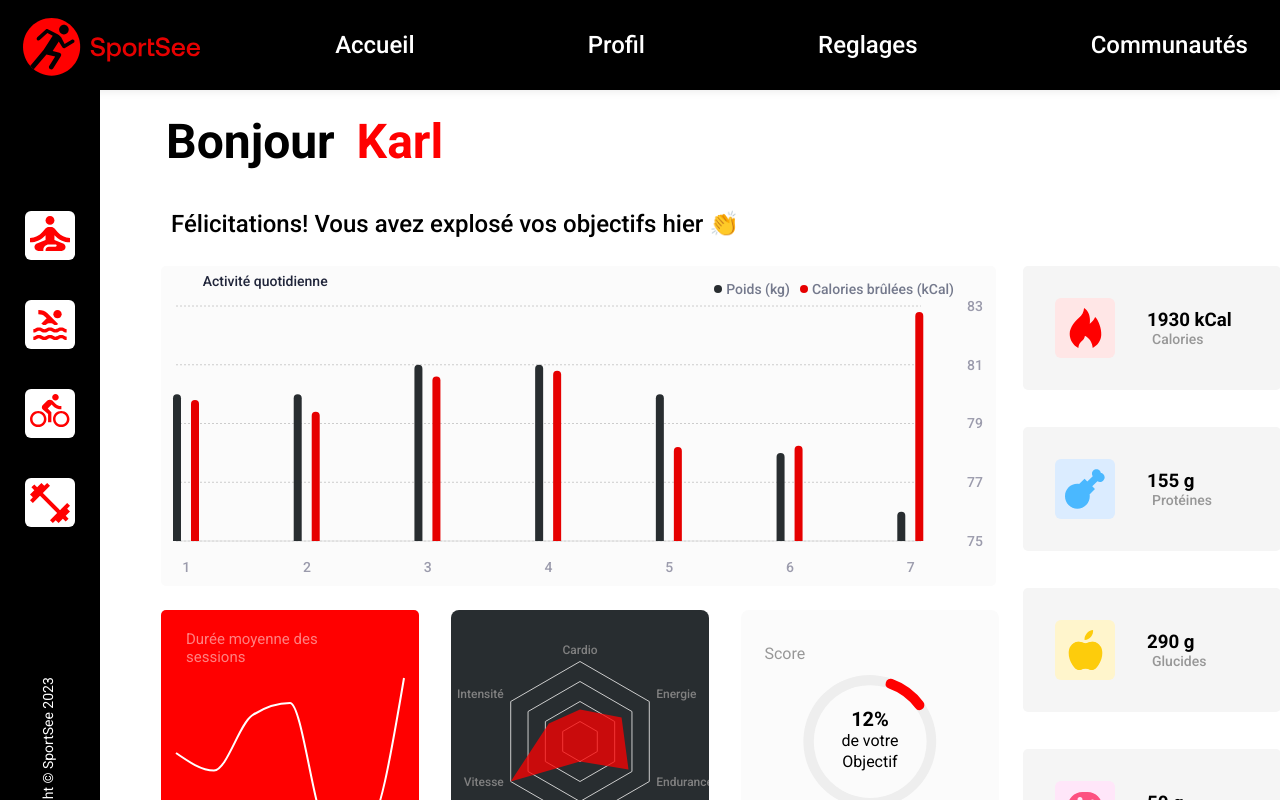
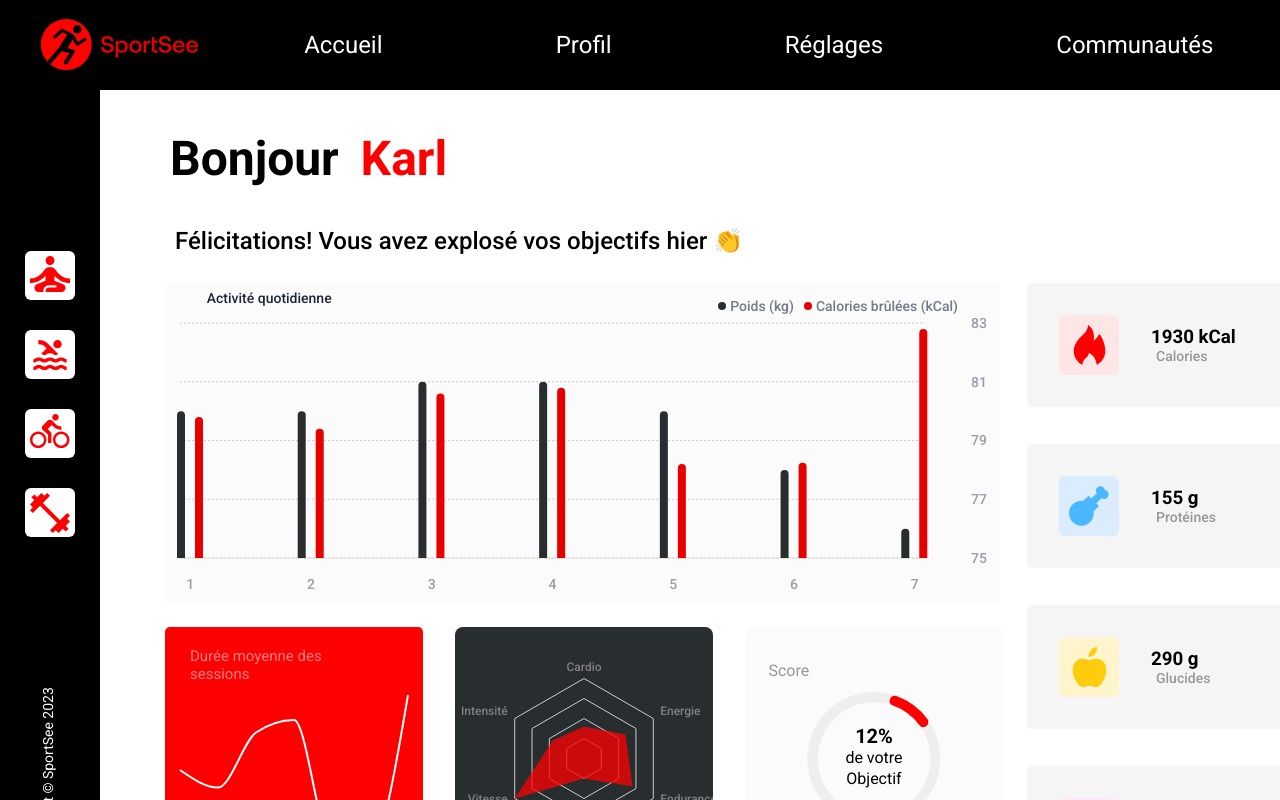
Before and after one commit to AllanDltr/Allan-Deltour-p12_sportsee, a React (Vite) app: page / in a window 1280 px wide. Shown: the top 800 px of the page. Built offline with nearby package versions, Linux system fonts and the light colour scheme.

Commit message:
Ajustements

```diff
--- a/src/App.css
+++ b/src/App.css
@@ -31,12 +31,10 @@ body {
     display: flex;
     flex-direction: column;
     height: 100%;
-    min-height: 90vw;
     background-color: white;
 }
 
 .app-content {
-    /* flex: 1 1; */
     display: flex;
     flex-direction: row;
 }
--- a/src/components/Nav.jsx
+++ b/src/components/Nav.jsx
@@ -1,33 +1,22 @@
 import React from 'react'
 import { NavLink } from 'react-router-dom'
 import '../styles/Nav.css'
-import logos from '../assets/logo.svg'
+import logo from '../assets/logo.svg'
 
 const Nav = () => {
-    const logo = <img src={logos} alt="Logo Sportsee" />
+    return (
+    <div className="navbar__h">
+        <img className="logo" src={logo} alt="Logo Sportsee" />
+            <nav className='nav__h'>
+                <span className="navbar__link" to="/Home"> Accueil </span>
 
-    return (
-        <nav className="navbar__h">
-            <NavLink className="navbar__logo" to="/">
-                {logo}
-            </NavLink>
+                <span className="navbar__link"> Profil </span>
 
-            <NavLink className="navbar__link" to="/Home">
-                <div> Accueil </div>
-            </NavLink>
+                <span className="navbar__link"> Réglages </span>
 
-            <NavLink className="navbar__link">
-                <div> Profil </div>
-            </NavLink>
-
-            <NavLink className="navbar__link">
-                <div> Reglages </div>
-            </NavLink>
-
-            <NavLink className="navbar__link">
-                <div> Communautés </div>
-            </NavLink>
+                <span className="navbar__link"> Communautés </span>
             </nav>
+    </div>
     )
 
 }
--- a/src/styles/Aside.css
+++ b/src/styles/Aside.css
@@ -4,7 +4,7 @@
     justify-content: center;
     align-items: center;
     max-width:100px;
-    height:111%;
+    height:105%;
     background-color: black;
 }
 
@@ -13,7 +13,7 @@
     flex-direction: column;
     align-items : center;
     padding-top:10%;
-    gap:20px;
+    gap:10px;
 }
 
 .navbar__aside__link {
--- a/src/styles/Home.css
+++ b/src/styles/Home.css
@@ -2,7 +2,7 @@
     display: flex;
     flex: 1 0;
     flex-direction: column;
-    padding: 6% 0 0 5%;
+    padding: 0 0 0 5%;
 }
 *:before, *:after {
     box-sizing: border-box;
--- a/src/styles/Nav.css
+++ b/src/styles/Nav.css
@@ -2,23 +2,23 @@
     display: flex;
     justify-content: space-between;
     align-items: center;
-    padding: 0 2rem;
     background-color: black;
     height:90px;
-    box-shadow: 0 0 10px rgba(0, 0, 0, 0.1);
-    position: fixed;
-    left: 0;
-    right: 0;
-    z-index: 1;
     color:white;
-    font-weight: 500;
+    min-width: 1024px;
+    width:100vw;
+
+    padding-left:20px;
+}
+.logo {
+    height: 60%;
+    padding: 20px;
 }
 
-.navbar__logo {
-    height: 57px;
-    width:110px;
-    margin-left: -10px;
-    margin-right: 30px;
+.nav__h{
+    display: flex;
+    justify-content: space-around;
+    flex: 1;
 }
 
 .navbar__link {
```
